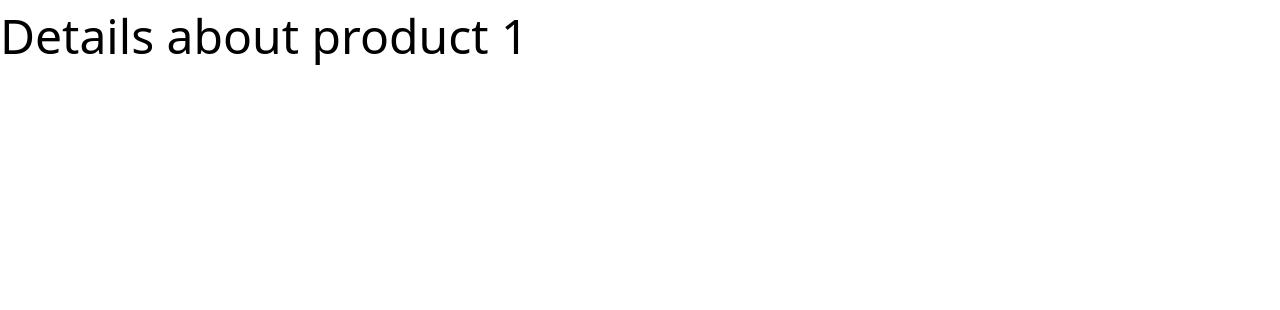
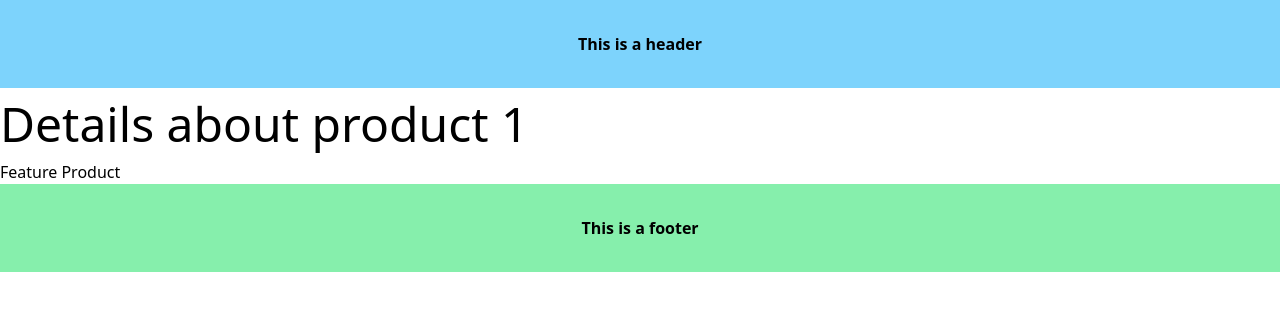
Before and after one commit to HamzaShabir0786/NEXT_JS, a Next.js app: page /products/1 in a window 1280 px wide. Shown: the top 310 px of the page. Built offline with nearby package versions, Linux system fonts and the light colour scheme.

Commit message:
add til 18

```diff
--- /dev/null
+++ b/src/app/(auth)/(with-auth-layout)/forgot/page.tsx
@@ -0,0 +1,4 @@
+// we will learn abot route group layout
+export default function Forgot() {
+  return <h1> I am forgot page</h1>;
+}
--- /dev/null
+++ b/src/app/(auth)/(with-auth-layout)/layout.tsx
@@ -0,0 +1,12 @@
+export default function AuthLayout({
+  children,
+}: {
+  children: React.ReactNode;
+}) {
+  return (
+    <div>
+      <h1>inner with-Auth-Layout</h1>
+      {children}
+    </div>
+  );
+}
--- a/src/app/about/page.tsx
+++ b/src/app/about/page.tsx
@@ -1,3 +1,9 @@
+import { Metadata } from "next";
+export const metadata: Metadata = {
+  title: "about page",
+  description: "Generated by Hamzi",
+};
+
 export default function About() {
   return <h1> Abot page here</h1>;
 }
--- a/src/app/blog/page.tsx
+++ b/src/app/blog/page.tsx
@@ -1,4 +1,9 @@
 // we will see nested routing in blog folder
+import { Metadata } from "next";
+export const metadata: Metadata = {
+  title: "My Blog",
+};
+
 export default function Blog() {
   return <h1> My Blog page here</h1>;
 }
--- a/src/app/layout.tsx
+++ b/src/app/layout.tsx
@@ -14,7 +14,11 @@ const geistMono = localFont({
 });
 
 export const metadata: Metadata = {
-  title: "Create Next App",
+  title: {
+    default: "Default page",
+    template: "%s |hamzi",
+    // titleTemplate: "%s | My Next.js App",
+  },
   description: "Generated by create next app",
 };
 
@@ -28,7 +32,17 @@ export default function RootLayout({
       <body
         className={`${geistSans.variable} ${geistMono.variable} antialiased`}
       >
+        <header>
+          <p className="p-8 bg-sky-300 font-[700] text-center">
+            This is a header
+          </p>
+        </header>
         {children}
+        <footer>
+          <p className="p-8 bg-green-300 font-[700] text-center">
+            This is a footer
+          </p>
+        </footer>
       </body>
     </html>
   );
--- /dev/null
+++ b/src/app/products/[productId]/layout.tsx
@@ -0,0 +1,13 @@
+// we will learn about nested layout
+export default function ProductDetailsLayout({
+  children,
+}: {
+  children: React.ReactNode;
+}) {
+  return (
+    <>
+      {children}
+      <h2>Feature Product</h2>
+    </>
+  );
+}
--- a/src/app/products/[productId]/page.tsx
+++ b/src/app/products/[productId]/page.tsx
@@ -1,3 +1,15 @@
-export default function PoroductDetails({ params,}:{params:{productId:string}}) {
+// dynamic Metadata routing
+import { Metadata } from "next";
+type props = {
+  params: {
+    productId: string;
+  };
+};
+export const generateMetadata = ({ params }: props): Metadata => {
+  return {
+    title: `product ${params.productId}`,
+  };
+};
+export default function PoroductDetails({ params }: props) {
   return <h1> Details about product {params.productId}</h1>;
 }
```
